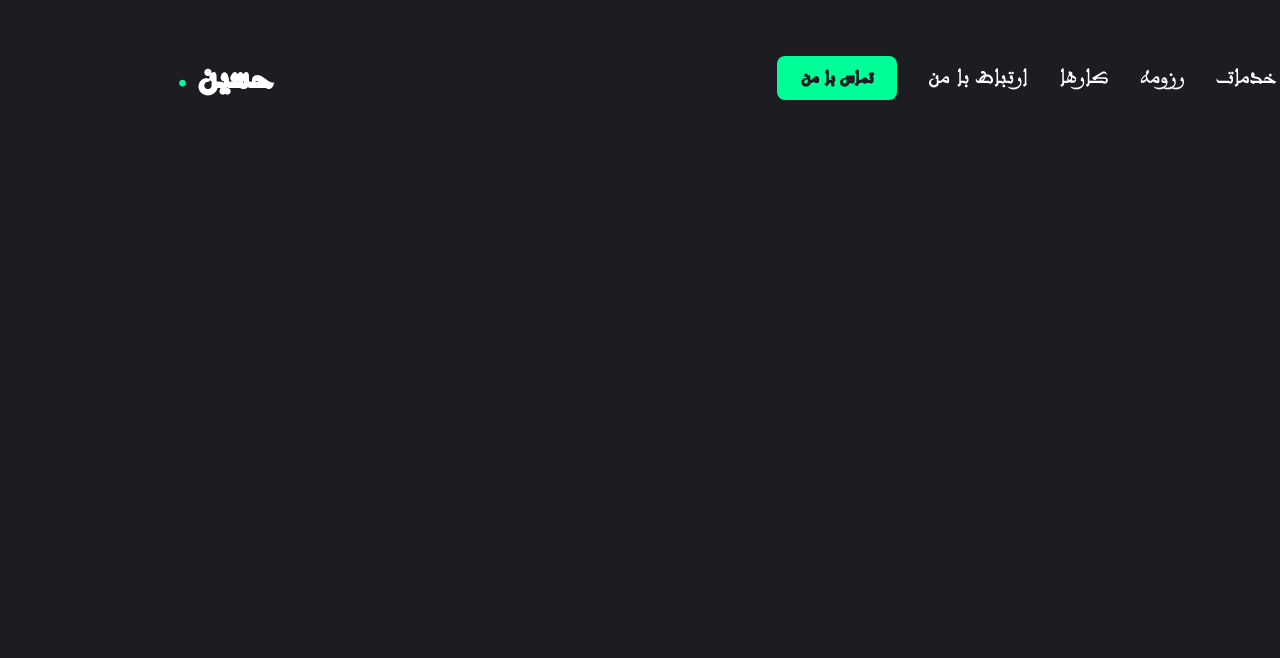
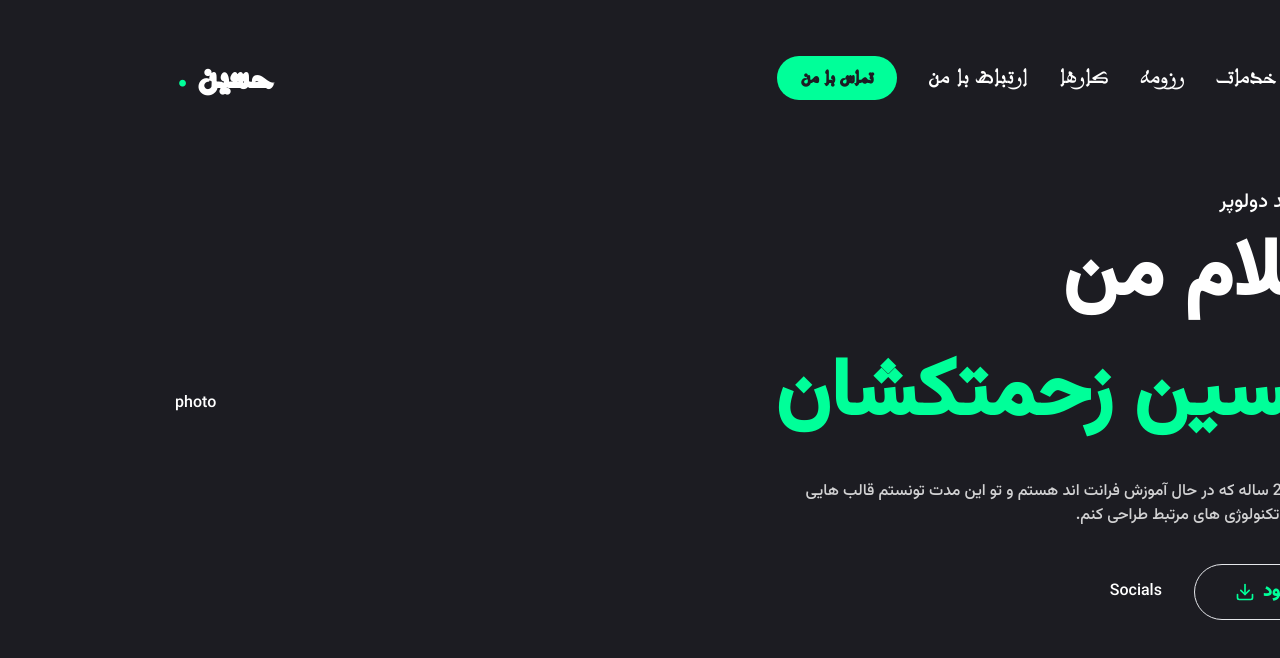
Before and after one commit to Hossein1371za/aboutme-nextjs-tailwind-shadcn, a Next.js app: page / in a window 1280 px wide. Shown: the top 658 px of the page. Built offline with nearby package versions, Linux system fonts and the light colour scheme.

Commit message:
banner text

```diff
--- a/app/globals.css
+++ b/app/globals.css
@@ -6,13 +6,24 @@
   font-family: "maghreb";
   src: url("./fonts/A-Maghreb-jadid-Fontjo.com/A-Maghreb-jadid-Fontjo.com/A\ Maghreb\ jadid.ttf");
 }
+
 @font-face {
   font-family: "vazir";
   src: url("./fonts/vazirmatn-v33.003/fonts/ttf/Vazirmatn-Medium.ttf");
 }
 
-@layer base{
+@layer base {
   body {
     @apply font-vazir bg-primary text-white
   }
+
+  .h1 {
+    @apply text-[48px] xl:text-[80px] font-semibold
+  }
+  .h2 {
+    @apply text-[36px] xl:text-[48px] font-semibold
+  }
+  .h3 {
+    @apply text-[20px] xl:text-[24px] font-semibold
+  }
 }
--- a/app/page.jsx
+++ b/app/page.jsx
@@ -1,9 +1,45 @@
+import { Button } from "@/components/ui/button";
+import { FiDownload } from "react-icons/fi";
+
+// components
+import Socials from "@/components/Socials";
 
 
 const Home = () => {
   return (
-    <div>home page</div>
-  )
-}
+    <section className="h-full">
+      <div className="container mx-auto h-full">
+        <div className="flex flex-col xl:flex-row items-center justify-between xl:pt-8 xl:pb-24">
+          {/* text */}
+          <div className="text-center xl:text-right">
+            <span className="text-xl">فرانت اند دولوپر</span>
+            <h1 className="h1 mb-6">
+              سلام من <br /> <span className="text-accent">حسین زحمتکشان</span>
+            </h1>
+            <p className="max-w-[580px] mb-9 text-white/80">
+              من حدود 2 ساله که در حال آموزش فرانت اند هستم و تو این مدت تونستم
+              قالب هایی جدیدترین تکنولوژی های مرتبط طراحی کنم.
+            </p>
+            <div className="flex flex-col xl:flex-row items-center gap-8">
+              <Button
+                variant="outline"
+                size="lg"
+                className="flex items-center gap-2"
+              >
+                <span>دانلود</span>
+                <FiDownload className="text-xl" />
+              </Button>
+              <div className="mb-8 xl:mb-0">
+                <Socials />
+              </div>
+            </div>
+          </div>
+          {/* photo */}
+          <div>photo</div>
+        </div>
+      </div>
+    </section>
+  );
+};
 
-export default Home
+export default Home;
--- /dev/null
+++ b/components/Socials.jsx
@@ -0,0 +1,8 @@
+
+const Socials = () => {
+  return (
+    <div>Socials</div>
+  )
+}
+
+export default Socials
--- a/components/ui/button.jsx
+++ b/components/ui/button.jsx
@@ -5,7 +5,7 @@ import { cva } from "class-variance-authority";
 import { cn } from "@/lib/utils"
 
 const buttonVariants = cva(
-  "inline-flex items-center justify-center whitespace-nowrap rounde-full text-base font-semibold ring-offset-white rounded-lg",
+  "inline-flex items-center justify-center whitespace-nowrap rounded-full text-base font-semibold ring-offset-white",
   {
     variants: {
       variant: {
@@ -16,7 +16,7 @@ const buttonVariants = cva(
       size: {
         default: "h-[44px] px-6",
         md: "h-[48px] px-6",
-        lg: "h-[56px] px-8 text-sm",
+        lg: "h-[56px] px-10 text-lg",
       },
     },
     defaultVariants: {
```
